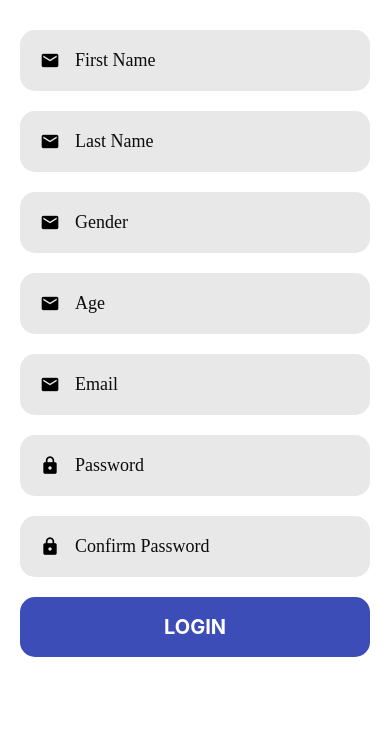
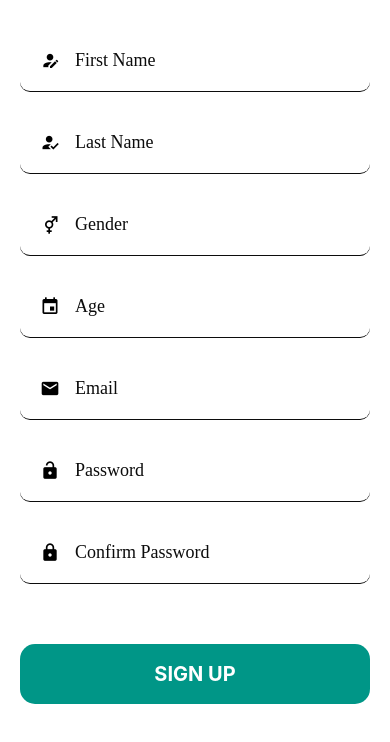
Before and after one commit to softwaretroopers/ST0010, a React Native app: screen / in a window 390 px wide. Shown: the top 742 px of the page. Built offline with nearby package versions, Linux system fonts and the light colour scheme.

Commit message:
signUpScreens v1.0

```diff
--- a/App.js
+++ b/App.js
@@ -5,7 +5,8 @@ import DoctorLogin from "./app/screens/DoctorLogin";
 import CooperationLogin from "./app/screens/CooperationLogin";
 import PatientRegister from "./app/screens/PatientRegister";
 import CooperationRegister from "./app/screens/CooperationRegister";
+import DoctorRegister from "./app/screens/DoctorRegister";
 
 export default function App() {
-  return <PatientRegister />;
+  return <DoctorRegister />;
 }
--- /dev/null
+++ b/app/components/AppTextInputVariant.js
@@ -0,0 +1,41 @@
+import React from "react";
+import { StyleSheet, TextInput, View } from "react-native";
+import { MaterialCommunityIcons } from "@expo/vector-icons";
+
+import colors from "../configs/colors";
+import defaultStyles from "../configs/styles";
+
+function AppTextInputVariant({ icon, ...otherProps }) {
+  return (
+    <View style={styles.container}>
+      {icon && (
+        <MaterialCommunityIcons
+          name={icon}
+          size={20}
+          color={colors.black}
+          style={styles.icon}
+        />
+      )}
+      <TextInput style={defaultStyles.text} {...otherProps} />
+    </View>
+  );
+}
+
+const styles = StyleSheet.create({
+  container: {
+    flexDirection: "row",
+    width: "100%",
+    padding: 15,
+    marginVertical: 10,
+    borderStyle: "solid",
+    borderColor: colors.darkGrey,
+    borderBottomWidth: 1,
+    borderRadius: 10,
+  },
+  icon: {
+    marginRight: 10,
+    padding: 5,
+  },
+});
+
+export default AppTextInputVariant;
--- a/app/screens/CooperationRegister.js
+++ b/app/screens/CooperationRegister.js
@@ -1,7 +1,116 @@
 import React from "react";
+import { StyleSheet, View } from "react-native";
+import { Formik } from "formik";
+
+import AppTextInputVariant from "../components/AppTextInputVariant";
+import Screen from "../components/Screen";
+import AppButton from "../components/AppButton";
 
 function CooperationRegister(props) {
-  return <div></div>;
+  return (
+    <Screen style={styles.container}>
+      <Formik
+        initialValues={{
+          fName: "",
+          lName: "",
+          gender: "",
+          age: "",
+          email: "",
+          password: "",
+        }}
+        onSubmit={(values) => console.log(values)}
+      >
+        {({ handleChange, handleSubmit }) => (
+          <>
+            <View style={styles.inputContainer}>
+              <AppTextInputVariant
+                autoCapitalize="words"
+                autoCorrect={true}
+                icon="account-edit"
+                onChangeText={handleChange("fName")}
+                keyboardType="default"
+                placeholder="First Name"
+                textContentType="name"
+              />
+              <AppTextInputVariant
+                autoCapitalize="words"
+                autoCorrect={true}
+                icon="account-check"
+                onChangeText={handleChange("Lname")}
+                keyboardType="default"
+                placeholder="Last Name"
+                textContentType="name"
+              />
+              <AppTextInputVariant
+                autoCapitalize="none"
+                autoCorrect={false}
+                icon="gender-male-female"
+                onChangeText={handleChange("gender")}
+                keyboardType="default"
+                placeholder="Gender"
+              />
+              <AppTextInputVariant
+                autoCapitalize="none"
+                autoCorrect={false}
+                icon="calendar"
+                onChangeText={handleChange("age")}
+                keyboardType="number-pad"
+                placeholder="Age"
+              />
+              <AppTextInputVariant
+                autoCapitalize="none"
+                autoCorrect={false}
+                icon="email"
+                onChangeText={handleChange("email")}
+                keyboardType="email-address"
+                placeholder="Email"
+                textContentType="emailAddress"
+              />
+              <AppTextInputVariant
+                autoCapitalize="none"
+                autoCorrect={false}
+                icon="lock-open"
+                onChangeText={handleChange("password")}
+                placeholder="Password"
+                secureTextEntry
+                textContentType="password"
+              />
+              <AppTextInputVariant
+                autoCapitalize="none"
+                autoCorrect={false}
+                icon="lock"
+                onChangeText={handleChange("password")}
+                placeholder="Confirm Password"
+                secureTextEntry
+                textContentType="password"
+              />
+            </View>
+            <View style={styles.buttonContainer}>
+              <AppButton
+                title="Sign Up"
+                color="cooperationPrimary"
+                onPress={handleSubmit}
+              />
+            </View>
+          </>
+        )}
+      </Formik>
+    </Screen>
+  );
 }
 
+const styles = StyleSheet.create({
+  container: {
+    padding: 10,
+  },
+  inputContainer: {
+    width: "100%",
+    padding: 20,
+  },
+  buttonContainer: {
+    width: "100%",
+    padding: 20,
+  },
+});
+
 export default CooperationRegister;
--- a/app/screens/DoctorRegister.js
+++ b/app/screens/DoctorRegister.js
@@ -1,7 +1,116 @@
 import React from "react";
+import { StyleSheet, View } from "react-native";
+import { Formik } from "formik";
+
+import AppTextInputVariant from "../components/AppTextInputVariant";
+import Screen from "../components/Screen";
+import AppButton from "../components/AppButton";
 
 function DoctorRegister(props) {
-  return <div></div>;
+  return (
+    <Screen style={styles.container}>
+      <Formik
+        initialValues={{
+          fName: "",
+          lName: "",
+          gender: "",
+          age: "",
+          email: "",
+          password: "",
+        }}
+        onSubmit={(values) => console.log(values)}
+      >
+        {({ handleChange, handleSubmit }) => (
+          <>
+            <View style={styles.inputContainer}>
+              <AppTextInputVariant
+                autoCapitalize="words"
+                autoCorrect={true}
+                icon="account-edit"
+                onChangeText={handleChange("fName")}
+                keyboardType="default"
+                placeholder="First Name"
+                textContentType="name"
+              />
+              <AppTextInputVariant
+                autoCapitalize="words"
+                autoCorrect={true}
+                icon="account-check"
+                onChangeText={handleChange("Lname")}
+                keyboardType="default"
+                placeholder="Last Name"
+                textContentType="name"
+              />
+              <AppTextInputVariant
+                autoCapitalize="none"
+                autoCorrect={false}
+                icon="gender-male-female"
+                onChangeText={handleChange("gender")}
+                keyboardType="default"
+                placeholder="Gender"
+              />
+              <AppTextInputVariant
+                autoCapitalize="none"
+                autoCorrect={false}
+                icon="calendar"
+                onChangeText={handleChange("age")}
+                keyboardType="number-pad"
+                placeholder="Age"
+              />
+              <AppTextInputVariant
+                autoCapitalize="none"
+                autoCorrect={false}
+                icon="email"
+                onChangeText={handleChange("email")}
+                keyboardType="email-address"
+                placeholder="Email"
+                textContentType="emailAddress"
+              />
+              <AppTextInputVariant
+                autoCapitalize="none"
+                autoCorrect={false}
+                icon="lock-open"
+                onChangeText={handleChange("password")}
+                placeholder="Password"
+                secureTextEntry
+                textContentType="password"
+              />
+              <AppTextInputVariant
+                autoCapitalize="none"
+                autoCorrect={false}
+                icon="lock"
+                onChangeText={handleChange("password")}
+                placeholder="Confirm Password"
+                secureTextEntry
+                textContentType="password"
+              />
+            </View>
+            <View style={styles.buttonContainer}>
+              <AppButton
+                title="Sign Up"
+                color="doctorPrimary"
+                onPress={handleSubmit}
+              />
+            </View>
+          </>
+        )}
+      </Formik>
+    </Screen>
+  );
 }
 
+const styles = StyleSheet.create({
+  container: {
+    padding: 10,
+  },
+  inputContainer: {
+    width: "100%",
+    padding: 20,
+  },
+  buttonContainer: {
+    width: "100%",
+    padding: 20,
+  },
+});
+
 export default DoctorRegister;
--- a/app/screens/PatientRegister.js
+++ b/app/screens/PatientRegister.js
@@ -1,60 +1,63 @@
-import React, { useState } from "react";
+import React from "react";
 import { StyleSheet, View } from "react-native";
-import AppTextInput from "../components/AppTextInput";
 import { Formik } from "formik";
-import { MaterialIcons } from "@expo/vector-icons";
 
+import AppTextInputVariant from "../components/AppTextInputVariant";
 import Screen from "../components/Screen";
 import AppButton from "../components/AppButton";
-import colors from "../configs/colors";
 
 function PatientRegister(props) {
   return (
     <Screen style={styles.container}>
       <Formik
-        initialValues={{ email: "", password: "" }}
+        initialValues={{
+          fName: "",
+          lName: "",
+          gender: "",
+          age: "",
+          email: "",
+          password: "",
+        }}
         onSubmit={(values) => console.log(values)}
       >
         {({ handleChange, handleSubmit }) => (
           <>
-            <View style={styles.buttonContainer}>
-              <AppTextInput
+            <View style={styles.inputContainer}>
+              <AppTextInputVariant
+                autoCapitalize="words"
+                autoCorrect={true}
+                icon="account-edit"
+                onChangeText={handleChange("fName")}
+                keyboardType="default"
+                placeholder="First Name"
+                textContentType="name"
+              />
+              <AppTextInputVariant
+                autoCapitalize="words"
+                autoCorrect={true}
+                icon="account-check"
+                onChangeText={handleChange("Lname")}
+                keyboardType="default"
+                placeholder="Last Name"
+                textContentType="name"
+              />
+              <AppTextInputVariant
                 autoCapitalize="none"
                 autoCorrect={false}
-                icon="email"
-                onChangeText={handleChange("email")}
+                icon="gender-male-female"
+                onChangeText={handleChange("gender")}
                 keyboardType="default"
-                placeholder="First Name"
-                textContentType="emailAddress"
+                placeholder="Gender"
               />
-              <AppTextInput
+              <AppTextInputVariant
                 autoCapitalize="none"
                 autoCorrect={false}
-                icon="email"
-                onChangeText={handleChange("email")}
-                keyboardType="default"
-                placeholder="Last Name"
-                textContentType="emailAddress"
-              />
-              <AppTextInput
-                autoCapitalize="none"
-                autoCorrect={false}
-                icon="email"
-                onChangeText={handleChange("email")}
-                keyboardType="email-address"
-                placeholder="Gender"
-                textContentType="emailAddress"
-              />
-              <AppTextInput
-                autoCapitalize="none"
-                autoCorrect={false}
-                icon="email"
-                onChangeText={handleChange("email")}
+                icon="calendar"
+                onChangeText={handleChange("age")}
                 keyboardType="number-pad"
                 placeholder="Age"
-                textContentType="emailAddress"
               />
-              <AppTextInput
+              <AppTextInputVariant
                 autoCapitalize="none"
                 autoCorrect={false}
                 icon="email"
@@ -63,16 +66,16 @@ function PatientRegister(props) {
                 placeholder="Email"
                 textContentType="emailAddress"
               />
-              <AppTextInput
+              <AppTextInputVariant
                 autoCapitalize="none"
                 autoCorrect={false}
-                icon="lock"
+                icon="lock-open"
                 onChangeText={handleChange("password")}
                 placeholder="Password"
                 secureTextEntry
                 textContentType="password"
               />
-              <AppTextInput
+              <AppTextInputVariant
                 autoCapitalize="none"
                 autoCorrect={false}
                 icon="lock"
@@ -81,9 +84,10 @@ function PatientRegister(props) {
                 secureTextEntry
                 textContentType="password"
               />
-
+            </View>
+            <View style={styles.buttonContainer}>
               <AppButton
-                title="Login"
+                title="Sign Up"
                 color="patientPrimary"
                 onPress={handleSubmit}
               />
@@ -99,6 +103,10 @@ const styles = StyleSheet.create({
   container: {
     padding: 10,
   },
+  inputContainer: {
+    width: "100%",
+    padding: 20,
+  },
   buttonContainer: {
     width: "100%",
     padding: 20,
```
Also changed, not shown: app/components/AppText.js (deleted, +0 -24 lines), 1 other file (tests, documents, lock files or other folders).
